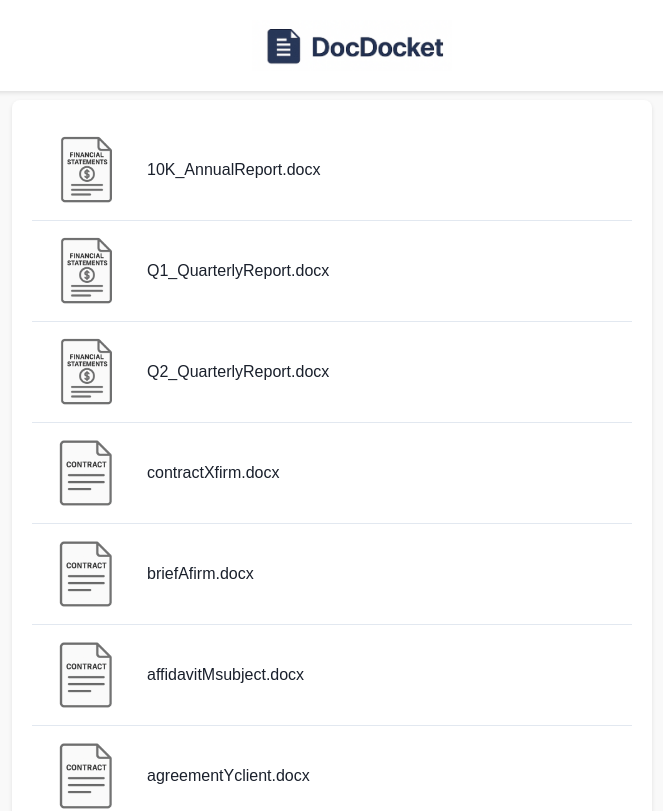
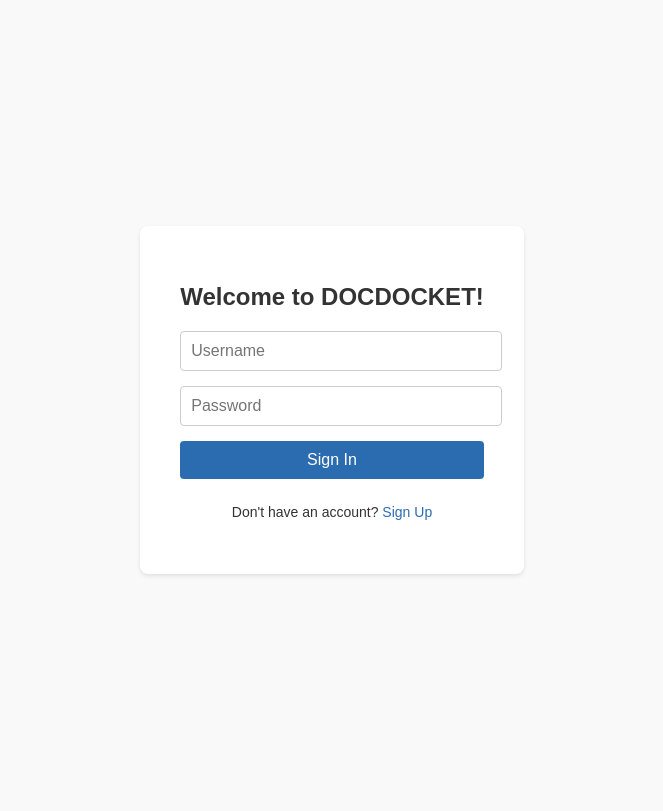
Before and after one commit to Bharadwaj1720/Legal-Hackathon, a React (Create React App) app in the folder frontend/: page / in a window 1280 px wide. Shown: the top 811 px of the page, without its empty margins (308-971 px from the left). Built offline with nearby package versions, Linux system fonts and the light colour scheme.

Commit message:
new shit

```diff
--- a/frontend/package.json
+++ b/frontend/package.json
@@ -11,6 +11,7 @@
   "dependencies": {
     "react": "^18.0.0",
     "react-dom": "^18.0.0",
+    "react-router-dom": "^7.5.0",
     "react-scripts": "^5.0.1",
     "resolve-url-loader": "^5.0.0",
     "typescript": "^4.0.0"
--- a/frontend/src/components/App.css
+++ b/frontend/src/components/App.css
@@ -4,6 +4,10 @@ body {
   padding: 0;
   background-color: #f9f9f9;
   color: #333;
+  display: flex;
+  justify-content: center;
+  align-items: center;
+  height: 100vh;
 }
 
 .app-container {
@@ -19,7 +23,7 @@ body {
   padding: 20px;
   box-shadow: 0 2px 4px rgba(0, 0, 0, 0.1);
   width: 100%; /* Full width */
-  position: fixed; /* Sticks to the top */
+  position: fixed; /* Make the header static (fixed at the top) */
   top: 0;
   left: 0;
   z-index: 1000;
@@ -104,12 +108,13 @@ body {
 }
 
 .document-tab {
-  margin-top: 100px; /* Space below the header */
+  margin-top: 120px; /* Add enough space below the header */
   padding: 20px;
   background-color: #ffffff;
   box-shadow: 0 2px 4px rgba(0, 0, 0, 0.1);
   border-radius: 8px;
-  max-width: 600px;
+  max-width: 800px; /* Extend the table width */
+  width: 90%; /* Make it responsive */
   margin-left: auto;
   margin-right: auto;
 }
@@ -123,7 +128,7 @@ body {
 .document-item {
   display: flex;
   align-items: center;
-  padding: 10px 15px;
+  padding: 15px 20px; /* Increase padding for better spacing */
   border-bottom: 1px solid #e2e8f0;
   font-size: 16px;
   color: #1a202c;
@@ -134,7 +139,64 @@ body {
 }
 
 .file-icon {
-  width: 80px; /* Increased width for larger icons */
-  height: 80px; /* Increased height for larger icons */
-  margin-right: 20px; /* Add more spacing between the icon and text */
+  width: 80px; /* Keep the icons large */
+  height: 80px;
+  margin-right: 20px; /* Add spacing between the icon and text */
 }
+
+.login-container {
+  text-align: center;
+  background-color: #ffffff;
+  padding: 40px;
+  border-radius: 8px;
+  box-shadow: 0 2px 4px rgba(0, 0, 0, 0.1);
+}
+
+.login-container h1 {
+  font-size: 24px;
+  margin-bottom: 20px;
+}
+
+.login-form {
+  display: flex;
+  flex-direction: column;
+  gap: 15px;
+}
+
+.login-input {
+  padding: 10px;
+  font-size: 16px;
+  border: 1px solid #ccc;
+  border-radius: 4px;
+  width: 100%;
+  max-width: 300px;
+  margin: 0 auto;
+}
+
+.login-button {
+  padding: 10px 20px;
+  font-size: 16px;
+  color: #fff;
+  background-color: #2b6cb0;
+  border: none;
+  border-radius: 4px;
+  cursor: pointer;
+}
+
+.login-button:hover {
+  background-color: #2c5282;
+}
+
+.login-container p {
+  font-size: 14px;
+  margin-top: 10px;
+}
+
+.login-container a {
+  color: #2b6cb0;
+  text-decoration: none;
+}
+
+.login-container a:hover {
+  text-decoration: underline;
+}
--- a/frontend/src/components/App.tsx
+++ b/frontend/src/components/App.tsx
@@ -1,114 +1,64 @@
-import React from "react";
+import React, { useState } from "react";
+import {
+  BrowserRouter as Router,
+  Routes,
+  Route,
+  useNavigate,
+} from "react-router-dom";
 import "./App.css";
+import Database from "./Database";
 
-const App = () => {
+const LoginPage = () => {
+  const [username, setUsername] = useState("");
+  const [password, setPassword] = useState("");
+  const navigate = useNavigate();
+
+  const handleSignIn = () => {
+    if (username === "1" && password === "1") {
+      navigate("/database");
+    } else {
+      alert("Invalid username or password");
+    }
+  };
+
   return (
-    <div>
-      <header className="header">
-        <div className="logo">
-          <img
-            src="/logo.png" // Path relative to the `public` folder
-            alt="DocDocket Logo"
-          />
-        </div>
-      </header>
-      <div className="document-tab">
-        <ul className="document-list">
-          {/* Financial Statements */}
-          <li className="document-item">
-            <img
-              src="/financialStatementsIcon.png"
-              alt="Financial Statements Icon"
-              className="file-icon"
-            />
-            10K_AnnualReport.docx
-          </li>
-          <li className="document-item">
-            <img
-              src="/financialStatementsIcon.png"
-              alt="Financial Statements Icon"
-              className="file-icon"
-            />
-            Q1_QuarterlyReport.docx
-          </li>
-          <li className="document-item">
-            <img
-              src="/financialStatementsIcon.png"
-              alt="Financial Statements Icon"
-              className="file-icon"
-            />
-            Q2_QuarterlyReport.docx
-          </li>
-
-          {/* Contracts */}
-          <li className="document-item">
-            <img
-              src="/contractIcon.png"
-              alt="Contract Icon"
-              className="file-icon"
-            />
-            contractXfirm.docx
-          </li>
-          <li className="document-item">
-            <img
-              src="/contractIcon.png"
-              alt="Contract Icon"
-              className="file-icon"
-            />
-            briefAfirm.docx
-          </li>
-          <li className="document-item">
-            <img
-              src="/contractIcon.png"
-              alt="Contract Icon"
-              className="file-icon"
-            />
-            affidavitMsubject.docx
-          </li>
-          <li className="document-item">
-            <img
-              src="/contractIcon.png"
-              alt="Contract Icon"
-              className="file-icon"
-            />
-            agreementYclient.docx
-          </li>
-          <li className="document-item">
-            <img
-              src="/contractIcon.png"
-              alt="Contract Icon"
-              className="file-icon"
-            />
-            settlementZcase.docx
-          </li>
-          <li className="document-item">
-            <img
-              src="/contractIcon.png"
-              alt="Contract Icon"
-              className="file-icon"
-            />
-            templateNmotion.docx
-          </li>
-          <li className="document-item">
-            <img
-              src="/contractIcon.png"
-              alt="Contract Icon"
-              className="file-icon"
-            />
-            depositionWwitness.docx
-          </li>
-          <li className="document-item">
-            <img
-              src="/contractIcon.png"
-              alt="Contract Icon"
-              className="file-icon"
-            />
-            complaintVissue.docx
-          </li>
-        </ul>
+    <div className="login-container">
+      <h1>Welcome to DOCDOCKET!</h1>
+      <div className="login-form">
+        <input
+          type="text"
+          placeholder="Username"
+          value={username}
+          onChange={(e) => setUsername(e.target.value)}
+          className="login-input"
+        />
+        <input
+          type="password"
+          placeholder="Password"
+          value={password}
+          onChange={(e) => setPassword(e.target.value)}
+          className="login-input"
+        />
+        <button onClick={handleSignIn} className="login-button">
+          Sign In
+        </button>
+        <p>
+          Don't have an account? <a href="#">Sign Up</a>
+        </p>
       </div>
     </div>
   );
 };
 
+const App = () => {
+  return (
+    <Router>
+      <Routes>
+        <Route path="/" element={<LoginPage />} />
+        <Route path="/database" element={<Database />} />
+      </Routes>
+    </Router>
+  );
+};
+
 export default App;
--- /dev/null
+++ b/frontend/src/components/Database.tsx
@@ -0,0 +1,114 @@
+import React from "react";
+import "./App.css";
+
+const Database = () => {
+  return (
+    <div>
+      <header className="header">
+        <div className="logo">
+          <img
+            src="/logo.png" // Path relative to the `public` folder
+            alt="DocDocket Logo"
+          />
+        </div>
+      </header>
+      <div className="document-tab">
+        <ul className="document-list">
+          {/* Financial Statements */}
+          <li className="document-item">
+            <img
+              src="/financialStatementsIcon.png"
+              alt="Financial Statements Icon"
+              className="file-icon"
+            />
+            10K_AnnualReport.docx
+          </li>
+          <li className="document-item">
+            <img
+              src="/financialStatementsIcon.png"
+              alt="Financial Statements Icon"
+              className="file-icon"
+            />
+            Q1_QuarterlyReport.docx
+          </li>
+          <li className="document-item">
+            <img
+              src="/financialStatementsIcon.png"
+              alt="Financial Statements Icon"
+              className="file-icon"
+            />
+            Q2_QuarterlyReport.docx
+          </li>
+
+          {/* Contracts */}
+          <li className="document-item">
+            <img
+              src="/contractIcon.png"
+              alt="Contract Icon"
+              className="file-icon"
+            />
+            contractXfirm.docx
+          </li>
+          <li className="document-item">
+            <img
+              src="/contractIcon.png"
+              alt="Contract Icon"
+              className="file-icon"
+            />
+            briefAfirm.docx
+          </li>
+          <li className="document-item">
+            <img
+              src="/contractIcon.png"
+              alt="Contract Icon"
+              className="file-icon"
+            />
+            affidavitMsubject.docx
+          </li>
+          <li className="document-item">
+            <img
+              src="/contractIcon.png"
+              alt="Contract Icon"
+              className="file-icon"
+            />
+            agreementYclient.docx
+          </li>
+          <li className="document-item">
+            <img
+              src="/contractIcon.png"
+              alt="Contract Icon"
+              className="file-icon"
+            />
+            settlementZcase.docx
+          </li>
+          <li className="document-item">
+            <img
+              src="/contractIcon.png"
+              alt="Contract Icon"
+              className="file-icon"
+            />
+            templateNmotion.docx
+          </li>
+          <li className="document-item">
+            <img
+              src="/contractIcon.png"
+              alt="Contract Icon"
+              className="file-icon"
+            />
+            depositionWwitness.docx
+          </li>
+          <li className="document-item">
+            <img
+              src="/contractIcon.png"
+              alt="Contract Icon"
+              className="file-icon"
+            />
+            complaintVissue.docx
+          </li>
+        </ul>
+      </div>
+    </div>
+  );
+};
+
+export default Database;
```
Also changed, not shown: 1 other file (tests, documents, lock files or other folders).
